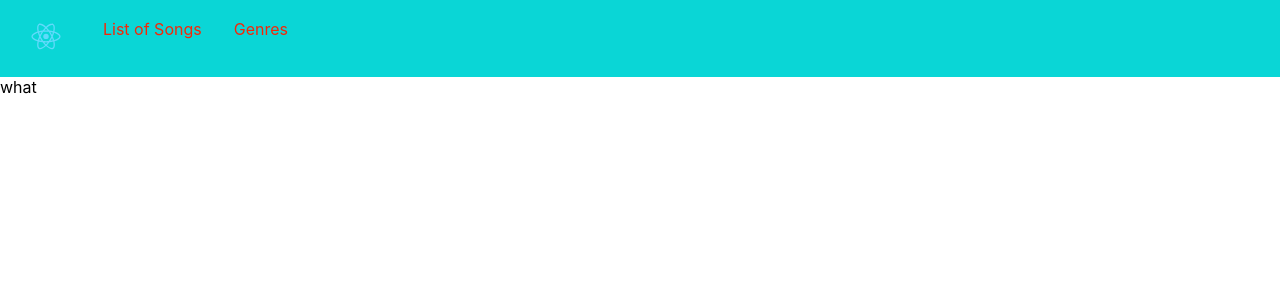
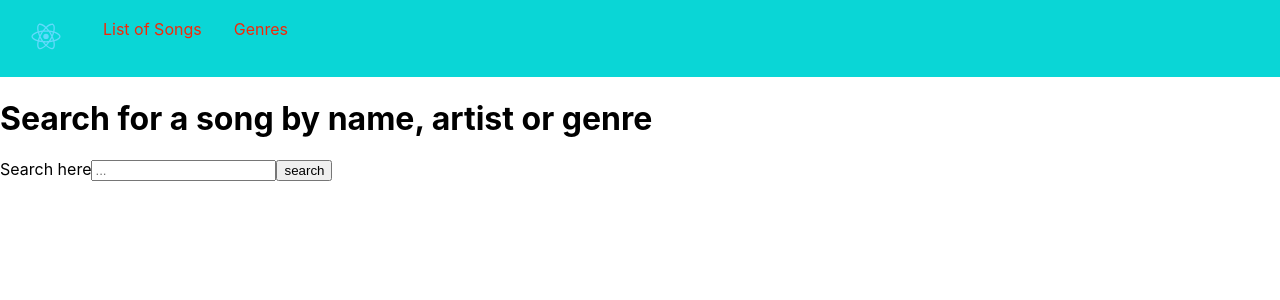
Before and after one commit to EccentricFailure/Simple_spotify_react_app, a React (Create React App) app in the folder client/my-app/: page / in a window 1280 px wide. Shown: the top 300 px of the page. Built offline with nearby package versions, Linux system fonts and the light colour scheme; what react-socks would draw is missing.

Commit message:
created functional search bar in the dashboard (case sensitive)

```diff
--- a/client/my-app/src/components/Dashboard.js
+++ b/client/my-app/src/components/Dashboard.js
@@ -1,15 +1,84 @@
 import React, { Component } from 'react';
 import './Dashboard.scss';
+import SongBlock from './SongBlock';
 
 class Dashboard extends Component {
+    state = {
+        value: '',
+        songs: null,
+        error: false,
+        loading: false,
+    }
 
+    handleChange = event => {
+        event.preventDefault();
+        this.setState({value: event.target.value});
+    };
 
-    render(){
+    handleSubmit = async event => {
+        event.preventDefault();
+        try {
+            this.setState({loading: true});
+            fetch(`http://localhost:9000/songs/${this.state.value}`)
+            .then(res => res.json())
+            .then((result) => this.setState({songs: result, loading: false, value: ''}));
+        }catch (err) {
+            this.setState({error: true, loading: false});
+        }
+    };
+
+    render() {
+        const {songs, error, loading} = this.state;
+        let songInfo = null;
+
+        if (songs) {
+            if (songs.length === 0) {
+                songInfo = (
+                    <h3>No songs match your search, please try again</h3>
+                );
+            } else if (songs.length > 0) {
+                songInfo = (
+                    <>
+                        <h2>Search results:</h2>
+                        <SongBlock
+                            loading={this.state.loading}
+                            error={this.state.error}
+                            songs={this.state.songs}
+                        />
+                    </>
+                );
+            }
+        }
+
+        if (error) {
+            songInfo = (
+                <h3> Something went wrong </h3>
+            );
+        }
+
+        if (loading) {
+            songInfo = <h3>Searching for songs..</h3>;
+        }
+
         return(
-            <div>
-                what
-            </div>
-        )
+            <>
+                <h1>Search for a song by name, artist or genre</h1>
+                <form className="search-wrapper" onSubmit={this.handleSubmit}>
+                    <label className="search-label">
+                        Search here
+                        <input
+                            className="search-input"
+                            type="text"
+                            value={this.state.value}
+                            onChange={this.handleChange}
+                            placeholder="..."
+                        />
+                    </label>
+                    <input type="submit" value="search"/>
+                </form>
+                {songInfo ? songInfo : null}
+            </>
+        );
     }
 }
 export default Dashboard;
--- a/client/my-app/src/components/SongBlock.js
+++ b/client/my-app/src/components/SongBlock.js
@@ -14,7 +14,6 @@ class SongBlock extends Component{
             songInfo = songs.map(song => {
                 return(
                     <div className='item' key={song.id}>
-                        hello?
                         <iframe title="what" src={song.link} width="300" height="380" frameboard="0" allowTransparency="true" allow="encrypted-media"></iframe>
                     </div>
                 );
```
Also changed, not shown: 2 other files (tests, documents, lock files or other folders).
